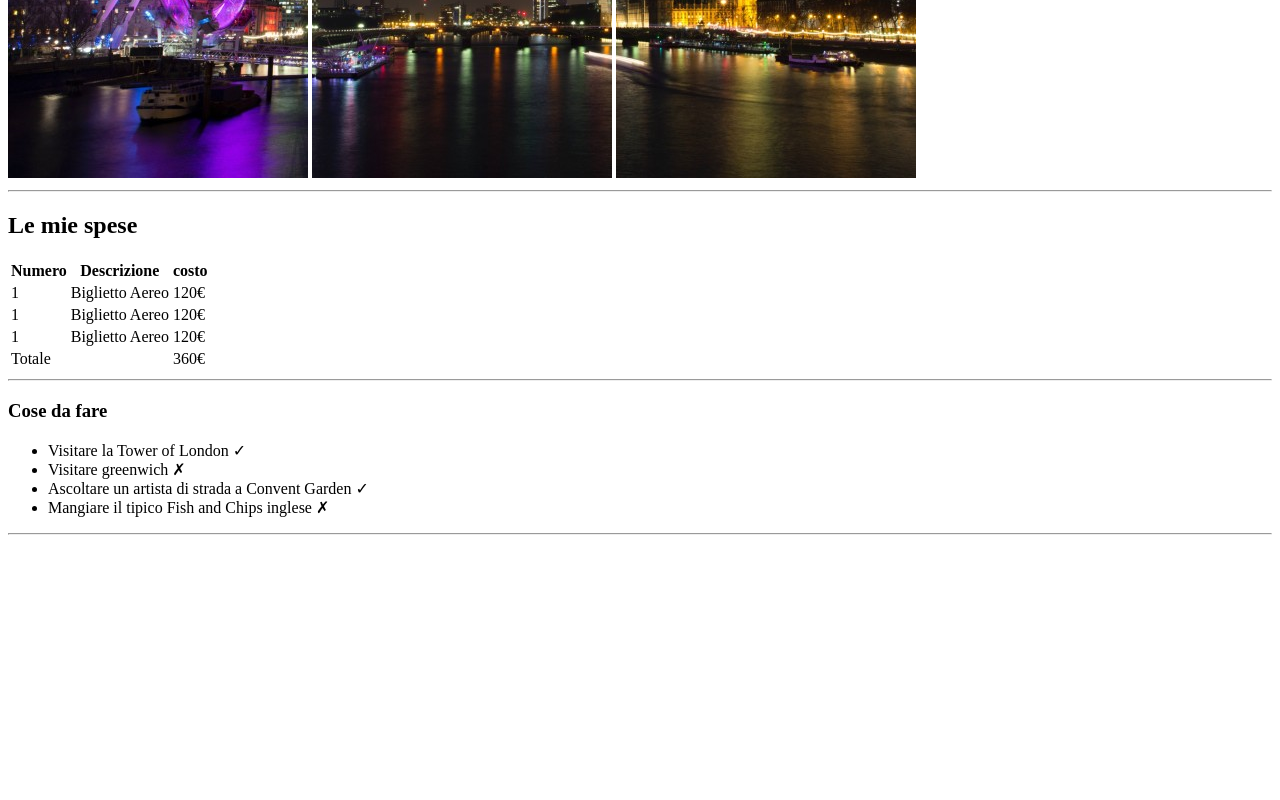
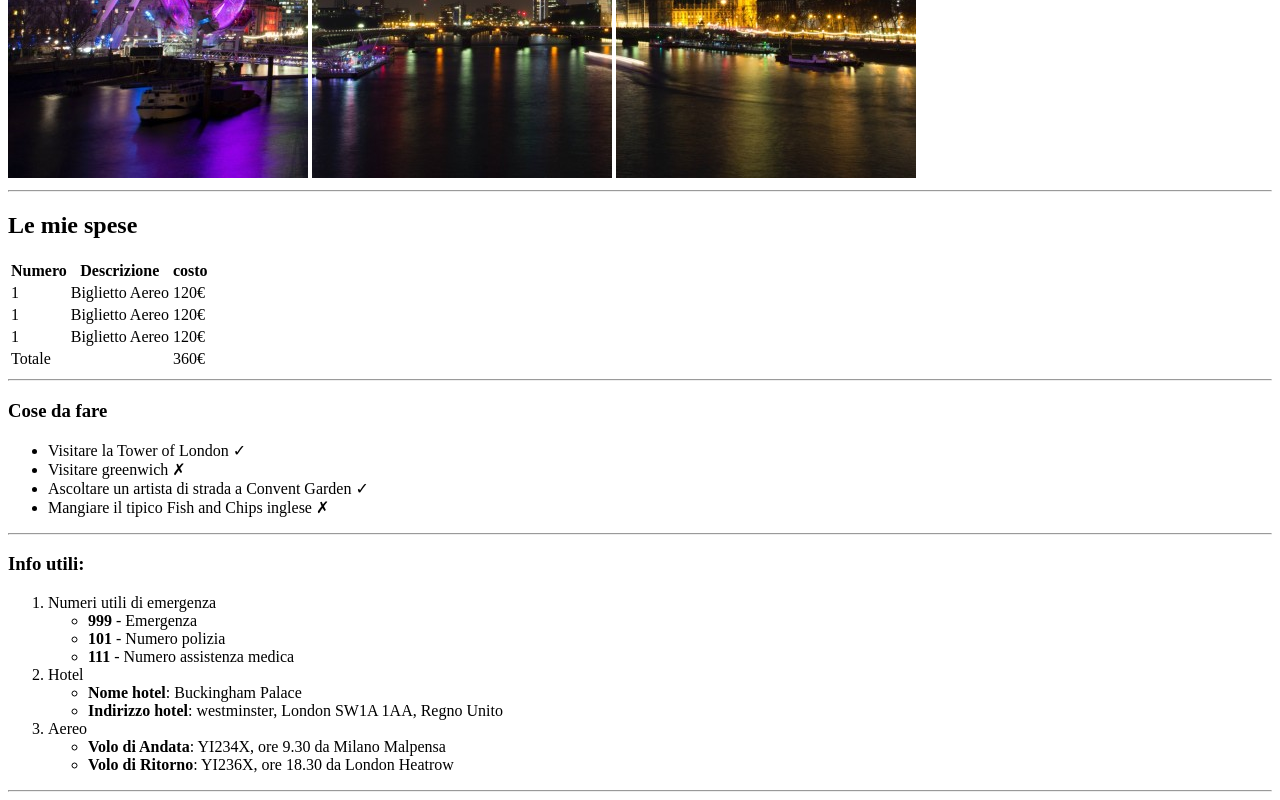
Before and after one commit to salvatoredepaola/html-london-trip, a plain HTML site: page index.html in a window 1280 px wide. Shown: the part 488-1288 px from the top of the page. Before the commit the page ends 1031 px from the top, so only its background shows below. Drawn offline with Linux system fonts and the light colour scheme.

Commit message:
fine main

```diff
--- a/index.html
+++ b/index.html
@@ -67,7 +67,36 @@
 
             <hr>
 
+            <!-- info utliti -->
+
+            <h3>Info utili:</h3>
+                <ol>
+                    <li>Numeri utili di emergenza</li>
+                        <ul>
+                            <li> <strong>999</strong> - Emergenza</li>
+                            <li><strong>101</strong> - Numero polizia</li>
+                            <li><strong>111</strong> - Numero assistenza medica</li>
+                        </ul>
+                    <li>Hotel</li>
+                        <ul>
+                            <li><strong>Nome hotel</strong>: Buckingham Palace</li>
+                            <li><strong>Indirizzo hotel</strong>: westminster, London SW1A 1AA, Regno Unito</li>
+                        </ul>
+                    <li>Aereo</li>
+                        <ul>
+                            <li><strong>Volo di Andata</strong>: YI234X, ore 9.30 da Milano Malpensa</li>
+                            <li><strong>Volo di Ritorno</strong>: YI236X, ore 18.30 da London Heatrow</li>
+                        </ul>
+                </ol>
         </main>
+
+        <hr>
+
+        <!-- foto finali -->
+
+        <footer>
+
+        </footer>
 
 
     </body>
```
